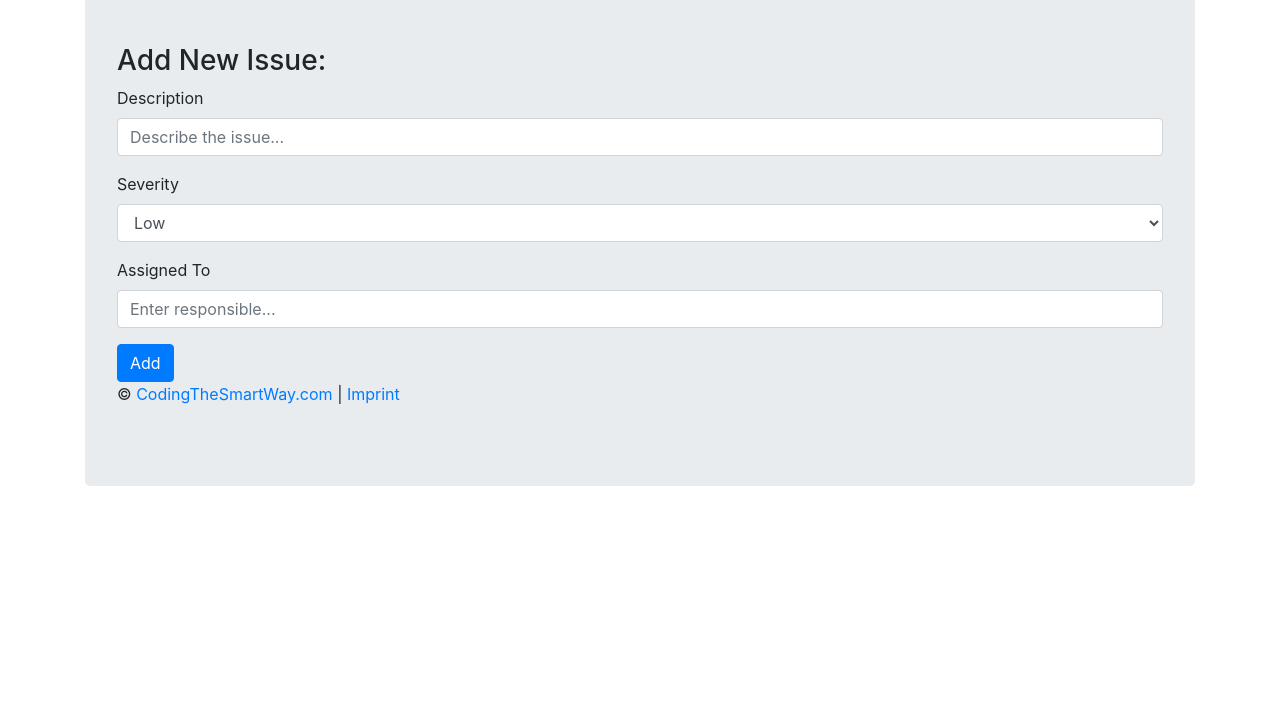
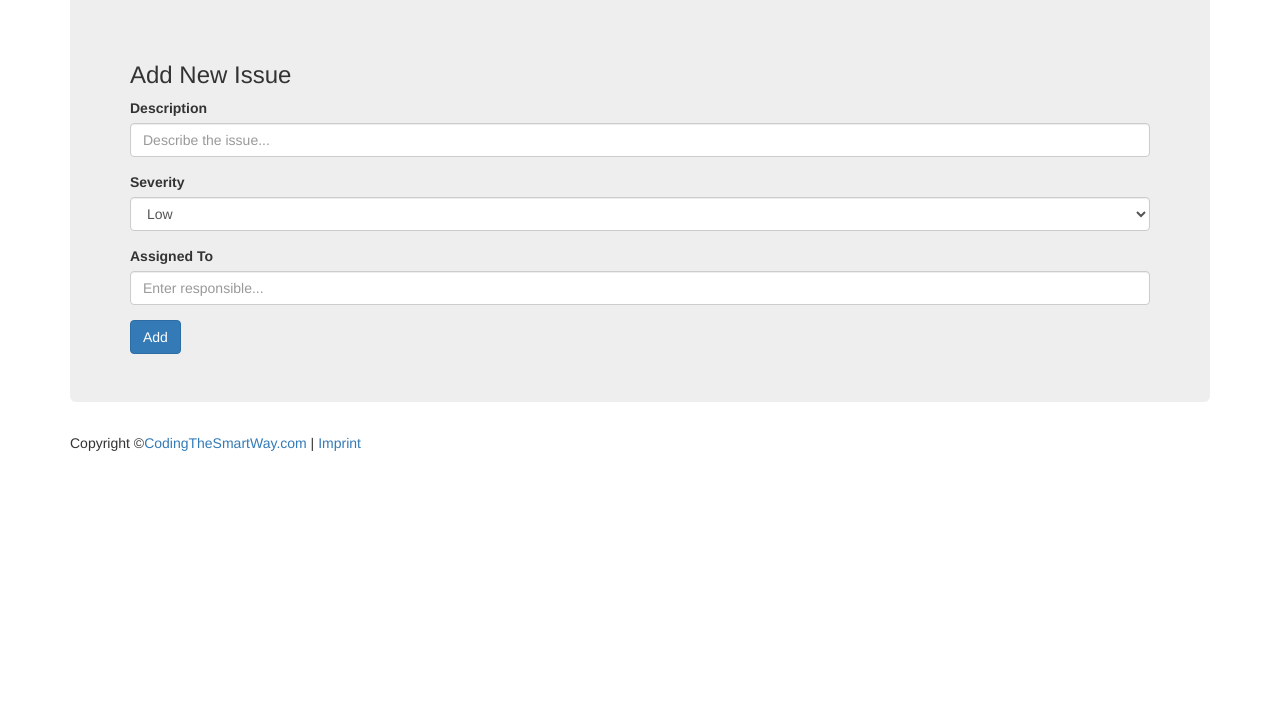
Before and after one commit to mohitdhimanskt/Js-Issue-Tracker, a plain HTML site: page index.html in a window 1280 px wide. Shown: the part 76-800 px from the top of the page. Drawn offline with nearby package versions, Linux system fonts and the light colour scheme; a script that the page names is missing.

Commit message:
Elevencommit

```diff
--- a/index.html
+++ b/index.html
@@ -1,48 +1,52 @@
 <!DOCTYPE html>
 <html>
     <head>
-        <meta charset="utf-8">
-        <meta http-equiv="X-UA-Compatible" content="IE=edge">
-        <meta name="veiwport" content="width=device-width,initial-scale=1">
-        <title>Js Issue Tracker</title>
-        <link rel="stylesheet" href="https://stackpath.bootstrapcdn.com/bootstrap/4.4.1/css/bootstrap.min.css" integrity="sha384-Vkoo8x4CGsO3+Hhxv8T/Q5PaXtkKtu6ug5TOeNV6gBiFeWPGFN9MuhOf23Q9Ifjh" crossorigin="anonymous">
+   <meta charset = 'utf-8'>
+      <title>JS Issue Tracker</title>
+
+    <link rel='stylesheet' href='https://maxcdn.bootstrapcdn.com/bootstrap/3.3.7/css/bootstrap.min.css' integrity='sha384-BVYiiSIFeK1dGmJRAkycuHAHRg32OmUcww7on3RYdg4Va+PmSTsz/K68vbdEjh4u' crossorigin='anonymous'>
     </head>
-    <body>
-        <div class="container">
-            <h1>Js Issue Tracker <small>by CodingTheSmartWay.com</small></h1>
-            <div class="jumbotron">
-                <h3>Add New Issue:</h3>
-                <form id="issueInputForm">
-                    <div class="form-group">
-                        <label for="issueDescInput">Description</label>
-                        <input type="text" class="form-control" id="issueDescInput" placeholder="Describe the issue...">
+
+    <body onload = 'fetchIssues()'>
+      <div class = 'container'>
+        <h1>JS Issue Tracker <small>by CodingTheSmartWay.com</small></h1>
+        <div class = 'jumbotron'>
+          <h3>Add New Issue</h3>
+          <form id = 'issueInputForm'>
+            <div class = 'form-group'>
+              <label for = 'issueDescInput'>Description</label>
+              <input type = 'text' class = 'form-control' id = 'issueDescInput' placeholder = 'Describe the issue...'>
             </div>
-                    <div class="form-group">
-                        <label for="issueSeverityInput">Severity</label>
-                        <select id="issueSeverityInput" class="form-control">
-                            <option value="Low">Low</option>
-                            <option value="Medium">Medium</option>
-                            <option value="High">High</option>
+            <div class = 'form-group'>
+              <label for = 'issueSeverityInput'>Severity</label>
+              <select id = 'issueSeverityInput' class = 'form-control'>
+                <option value = 'low'>Low</option>
+                <option value = 'medium'>Medium</option>
+                <option value = 'high'>High</option>
               </select>
             </div>
-                    <div class="form-group">
-                        <label for="issueAssignedToInput">Assigned To</label>
-                        <input type="text" class="form-control" id="issueAssignedToInput" placeholder="Enter responsible...">
+            <div class = 'form-group'>
+              <label for = 'issueAssignedToInput'>Assigned To</label>
+              <input type = 'text' class = 'form-control' id = 'issueAssignedToInput' placeholder = 'Enter responsible...'>
             </div>
-                    <button type="submit" class="btn btn-primary">Add</button>
+            <button type = 'submit' class = 'btn btn-primary'>Add</button>
           </form>
-                <div class="col-lg-12">
-                    <div id="issueList">
+        </div>
+        <div class = 'col-lg-12'>
+          <div id = 'issuesList'></div>
+        </div>
+        <div class = 'footer'>
+          <p>Copyright &copy;<a href="http://codingthesmartway.com" target="_blank">CodingTheSmartWay.com</a> | <a href="http://codingthesmartway.com/imprint" target="_blank">Imprint</a></p> </p>
         </div>
       </div>
-                <div class="footer">
-                <p>&copy <a href="http://codingthesmartway.com" target="_blank">CodingTheSmartWay.com</a> | <a href="http://codingthesmartway.com/imprint" target="_blank">Imprint</a></p>
-                </div>
-            </div>
-        </div>
-        <script src="https://chancejs.com/chance.min.js"></script>
-        <script src="https://code.jquery.com/jquery-3.4.1.slim.min.js" integrity="sha384-J6qa4849blE2+poT4WnyKhv5vZF5SrPo0iEjwBvKU7imGFAV0wwj1yYfoRSJoZ+n" crossorigin="anonymous"></script>
-        <script src="https://stackpath.bootstrapcdn.com/bootstrap/4.4.1/js/bootstrap.min.js" integrity="sha384-wfSDF2E50Y2D1uUdj0O3uMBJnjuUD4Ih7YwaYd1iqfktj0Uod8GCExl3Og8ifwB6" crossorigin="anonymous"></script>
-        <script src="index.js"></script>
+    <script src = 'http://chancejs.com/chance.min.js'></script><script
+      src='http://code.jquery.com/jquery-3.2.1.min.js'
+      integrity='sha256-hwg4gsxgFZhOsEEamdOYGBf13FyQuiTwlAQgxVSNgt4='
+      crossorigin='anonymous'></script>
+
+    <script src='https://maxcdn.bootstrapcdn.com/bootstrap/3.3.7/js/bootstrap.min.js' integrity='sha384-Tc5IQib027qvyjSMfHjOMaLkfuWVxZxUPnCJA7l2mCWNIpG9mGCD8wGNIcPD7Txa' crossorigin='anonymous'></script>
+    <script src = 'index.js'></script>
+
     </body>
+
     </html>
--- a/index.js
+++ b/index.js
@@ -1,3 +1,4 @@
+
 document.getElementById('issueInputForm').addEventListener('submit', saveIssue);
 
 function saveIssue(e) {
@@ -19,7 +20,8 @@ function saveIssue(e) {
     var issues = [];
     issues.push(issue);
     localStorage.setItem('issues', JSON.stringify(issues));
-  } else {
+  }
+  else {
     var issues = JSON.parse(localStorage.getItem('issues'));
     issues.push(issue);
     localStorage.setItem('issues', JSON.stringify(issues));
@@ -34,7 +36,6 @@ function saveIssue(e) {
 
 function setStatusClosed(id) {
   var issues = JSON.parse(localStorage.getItem('issues'));
-
   for (var i = 0; i < issues.length; i++) {
     if (issues[i].id == id) {
       issues[i].status = 'Closed';
@@ -48,7 +49,6 @@ function setStatusClosed(id) {
 
 function deleteIssue(id) {
   var issues = JSON.parse(localStorage.getItem('issues'));
-
   for (var i = 0; i < issues.length; i++) {
     if (issues[i].id == id) {
       issues.splice(i, 1);
@@ -62,6 +62,7 @@ function deleteIssue(id) {
 
 function fetchIssues() {
   var issues = JSON.parse(localStorage.getItem('issues'));
+
   var issuesListe = document.getElementById('issuesList');
 
   issuesList.innerHTML = '';
@@ -73,14 +74,14 @@ function fetchIssues() {
     var assignedTo = issues[i].assignedTo;
     var status = issues[i].status;
 
-    issuesList.innerHTML +=   '<div class="well">'+
-                              '<h6>Issue ID: ' + id + '</h6>'+
-                              '<p><span class="label label-info">' + status + '</span></p>'+
-                              '<h3>' + desc + '</h3>'+
-                              '<p><span class="glyphicon glyphicon-time"></span> ' + severity + '</p>'+
-                              '<p><span class="glyphicon glyphicon-user"></span> ' + assignedTo + '</p>'+
-                              '<a href="#" onclick="setStatusClosed(\''+id+'\')" class="btn btn-warning">Close</a> '+
-                              '<a href="#" onclick="deleteIssue(\''+id+'\')" class="btn btn-danger">Delete</a>'+
-                              '</div>';
+    issuesList.innerHTML += '<div class = "well">' +
+                        '<h6>Issue ID: ' + id + '</h6>' +
+                        '<p><span class = "label label-info">' + status + '</span></p>' +
+                        '<h3>' + desc + '</h3>' +
+                        '<p><span class = "glypicon glypicon-time"></span> ' + severity + '</p>' +
+                        '<p><span class = "glypicon glypicon-user"></span> ' + assignedTo + '</p>' +
+                        '<a href = "#" onclick = "setStatusClosed(\''+id+'\')" class = "btn btn-warning">Close</a> ' +
+                        '<a href = "#" onclick = "deleteIssue(\''+id+'\')" class = "btn btn-danger">Delete</a>' +
+                         '</div>';
   }
 }
```
Lines whose indentation alone changed are shown as unchanged.
